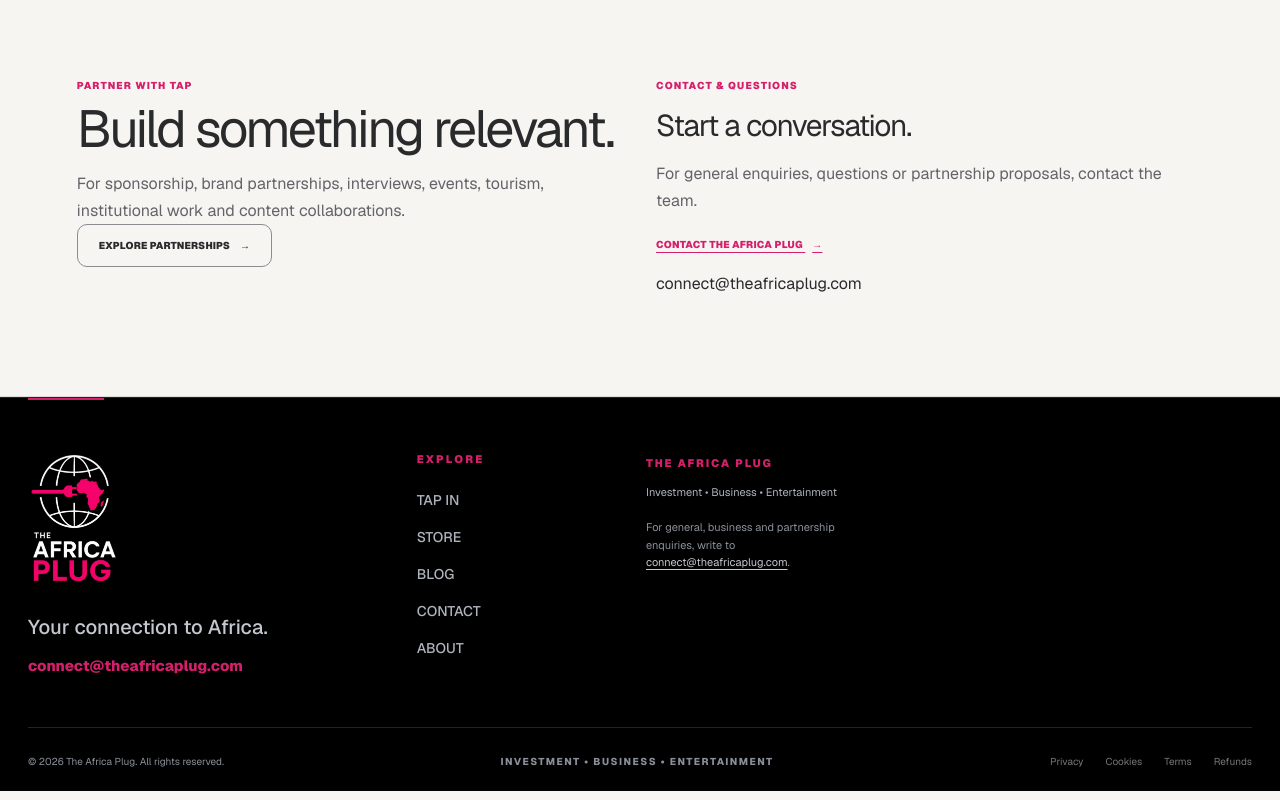
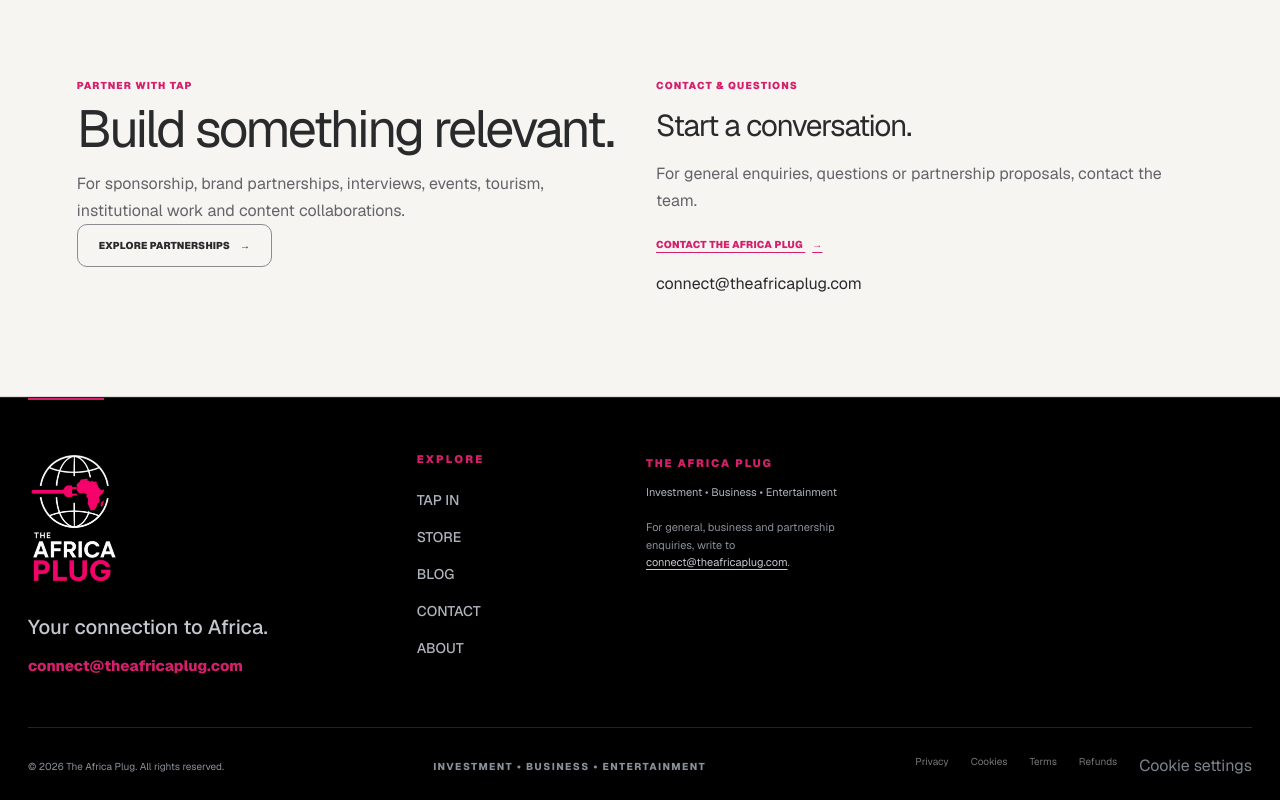
Before and after one commit to MrDan001/Africa-Plug, a Next.js app: page / in a window 1280 px wide. Shown: the part 2823-3623 px from the top of the page. Built offline with nearby package versions, Linux system fonts and the light colour scheme; no server answers.

Commit message:
Add cookie settings link to site footer

```diff
--- a/src/components/layout/Footer.tsx
+++ b/src/components/layout/Footer.tsx
@@ -2,6 +2,7 @@
 import Link from "next/link";
 import { getPublicSiteSettings } from "@/lib/cms-bridge";
 import BrandLogo from "@/components/layout/BrandLogo";
+import CookieSettingsLink from "@/components/layout/CookieSettingsLink";
 import "./site-chrome.css";
 
 const FOOTER_LINKS = [
@@ -37,6 +38,6 @@
       <nav className="tap-footer-column" aria-label="Explore links"><h2>EXPLORE</h2>{exploreLinks.map((item)=><a key={item.href} href={item.href}>{item.label}</a>)}</nav>
       <div className="tap-footer-contact"><p className="tap-footer-kicker">THE AFRICA PLUG</p><p className="tap-footer-description">Investment • Business • Entertainment</p><p className="tap-footer-contact-note">For general, business and partnership enquiries, write to <a href={`mailto:${contactEmail}`}>{contactEmail}</a>.</p>{socialLinks.length ? <nav aria-label="Social links" style={{ display: "flex", flexWrap: "wrap", gap: 14, marginTop: 16 }}>{socialLinks.map((item) => <a key={item.label} href={item.href} target="_blank" rel="noreferrer">{item.label} ↗</a>)}</nav> : null}</div>
     </div>
-    <div className="tap-footer-bottom"><p className="tap-footer-copyright">© {new Date().getFullYear()} The Africa Plug. All rights reserved.</p><p className="tap-footer-motto">INVESTMENT • BUSINESS • ENTERTAINMENT</p><nav aria-label="Legal information">{FOOTER_LEGAL.map((item)=><a key={item.href} href={item.href}>{item.label}</a>)}</nav></div>
+    <div className="tap-footer-bottom"><p className="tap-footer-copyright">© {new Date().getFullYear()} The Africa Plug. All rights reserved.</p><p className="tap-footer-motto">INVESTMENT • BUSINESS • ENTERTAINMENT</p><nav aria-label="Legal information">{FOOTER_LEGAL.map((item)=><a key={item.href} href={item.href}>{item.label}</a>)}<CookieSettingsLink /></nav></div>
   </footer>;
 }
```
